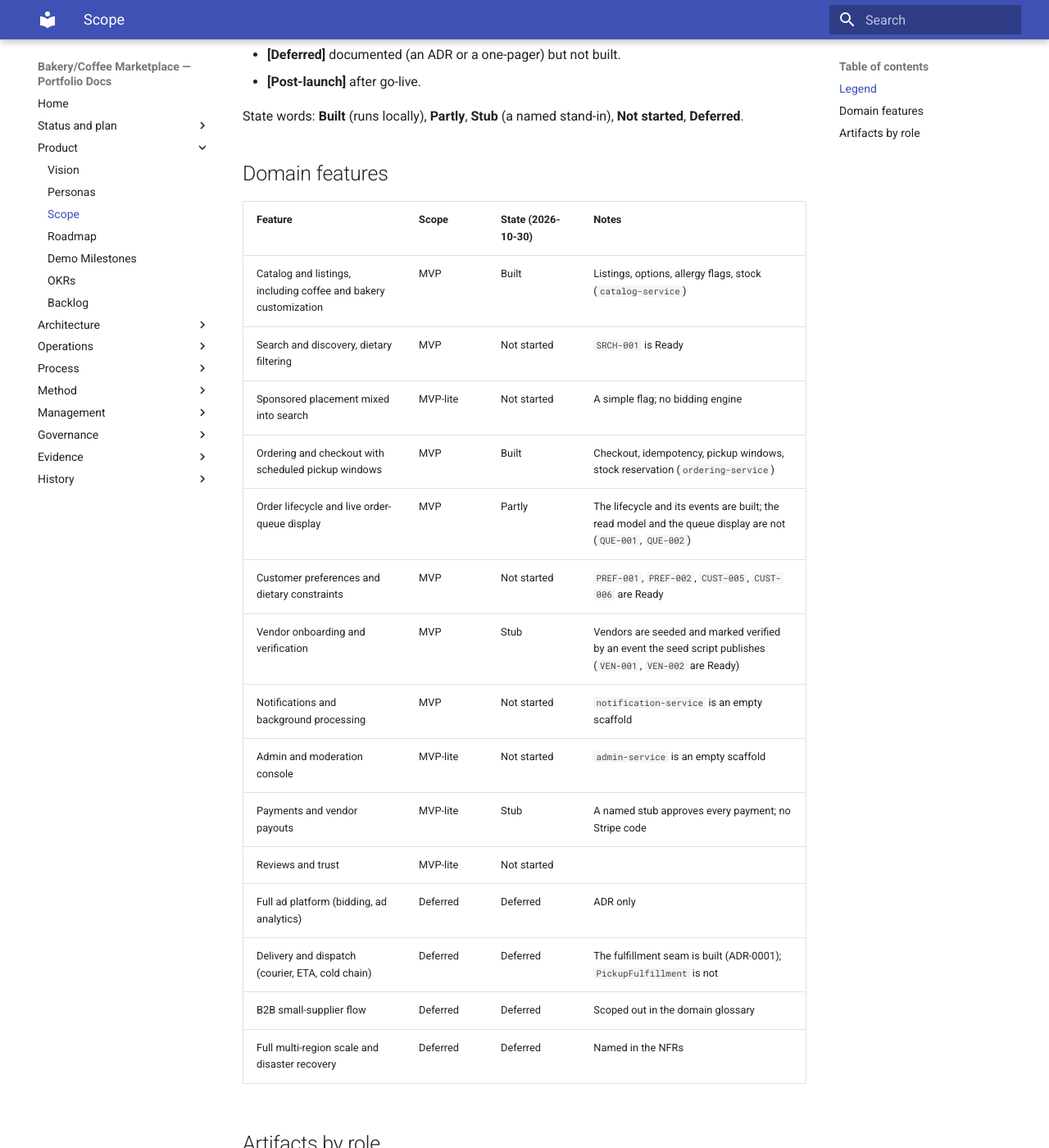
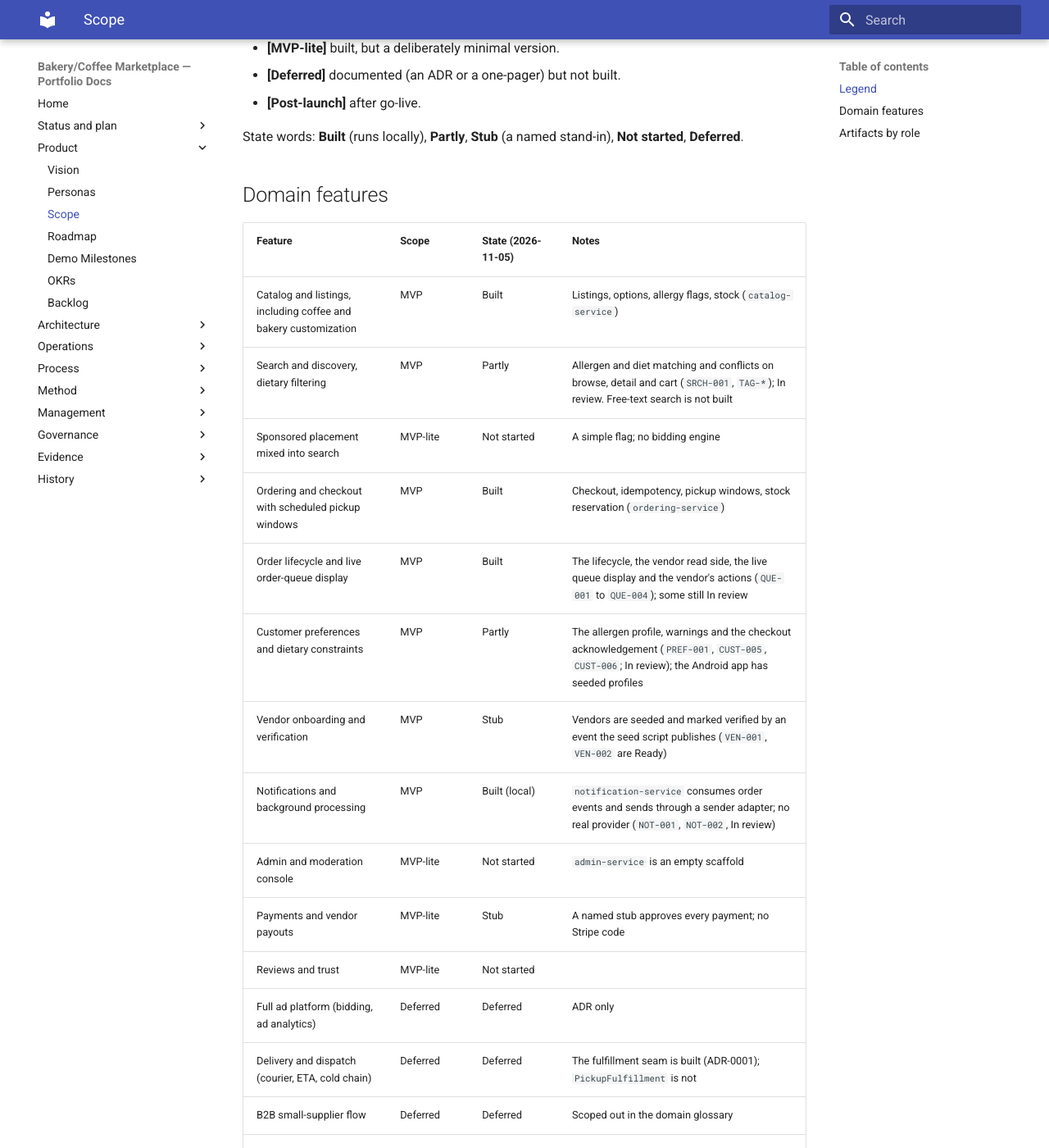
Before and after one commit to benjamin-hedrick/bakery-marketplace, an MkDocs documentation site: the page built from docs/product/scope.md, in a window 1280 px wide and 1400 px high, scrolled down 665 px. Shown: the whole window at 82% size. Built offline with MkDocs 1.6.1 and Material for MkDocs 9.7.7, drawn with Linux system fonts in a browser that asks for light colours; some of the changed text lies outside the part shown.

Commit message:
Docs: README, scope, index and roadmap refreshed to the state of 2026-11-05 (notifications, live queue, personalization, Android app, 23 ADRs)
Co-Authored-By: Claude Sonnet 5.5 <noreply@anthropic.com>

```diff
--- a/docs/product/scope.md
+++ b/docs/product/scope.md
@@ -1,6 +1,6 @@
 # Scope: features and artifacts, and where each stands
 
-> **Status:** Current · written 2026-10-30. Moved from the repository's original `portfolio-plan.md` (September 2026, now in `docs/history/portfolio-plan-2026-09.md`): the scope decisions and the MVP legend are the original's; the "State" columns are new and say what exists in the repository on this date. "Built" means built and run locally. Nothing is deployed.
+> **Status:** Current · written 2026-10-30, state column refreshed 2026-11-05. Moved from the repository's original `portfolio-plan.md` (September 2026, now in `docs/history/portfolio-plan-2026-09.md`): the scope decisions and the MVP legend are the original's; the "State" columns are new and say what exists in the repository on this date. "Built" means built and run locally. Nothing is deployed.
 
 A pickup-based marketplace connecting customers with local bakeries and coffee shops and with independent or homemade vendors, with dietary preference matching, order customization, a live order-queue display and sponsored placement in search. Designed so delivery and dispatch can be added without building them in v1. The project exists to show end-to-end ownership across architecture, engineering lead, product, digital product management, operations and platform roles.
 
@@ -17,16 +17,16 @@ State words: **Built** (runs locally), **Partly**, **Stub** (a named stand-in),
 
 ## Domain features
 
-| Feature | Scope | State (2026-10-30) | Notes |
+| Feature | Scope | State (2026-11-05) | Notes |
 |---|---|---|---|
 | Catalog and listings, including coffee and bakery customization | MVP | Built | Listings, options, allergy flags, stock (`catalog-service`) |
-| Search and discovery, dietary filtering | MVP | Not started | `SRCH-001` is Ready |
+| Search and discovery, dietary filtering | MVP | Partly | Allergen and diet matching and conflicts on browse, detail and cart (`SRCH-001`, `TAG-*`); In review. Free-text search is not built |
 | Sponsored placement mixed into search | MVP-lite | Not started | A simple flag; no bidding engine |
 | Ordering and checkout with scheduled pickup windows | MVP | Built | Checkout, idempotency, pickup windows, stock reservation (`ordering-service`) |
-| Order lifecycle and live order-queue display | MVP | Partly | The lifecycle and its events are built; the read model and the queue display are not (`QUE-001`, `QUE-002`) |
-| Customer preferences and dietary constraints | MVP | Not started | `PREF-001`, `PREF-002`, `CUST-005`, `CUST-006` are Ready |
+| Order lifecycle and live order-queue display | MVP | Built | The lifecycle, the vendor read side, the live queue display and the vendor's actions (`QUE-001` to `QUE-004`); some still In review |
+| Customer preferences and dietary constraints | MVP | Partly | The allergen profile, warnings and the checkout acknowledgement (`PREF-001`, `CUST-005`, `CUST-006`; In review); the Android app has seeded profiles |
 | Vendor onboarding and verification | MVP | Stub | Vendors are seeded and marked verified by an event the seed script publishes (`VEN-001`, `VEN-002` are Ready) |
-| Notifications and background processing | MVP | Not started | `notification-service` is an empty scaffold |
+| Notifications and background processing | MVP | Built (local) | `notification-service` consumes order events and sends through a sender adapter; no real provider (`NOT-001`, `NOT-002`, In review) |
 | Admin and moderation console | MVP-lite | Not started | `admin-service` is an empty scaffold |
 | Payments and vendor payouts | MVP-lite | Stub | A named stub approves every payment; no Stripe code |
 | Reviews and trust | MVP-lite | Not started | |
@@ -111,8 +111,8 @@ State words: **Built** (runs locally), **Partly**, **Stub** (a named stand-in),
 
 | Artifact | Scope | State |
 |---|---|---|
-| Working services for the MVP feature set | MVP | Partly: `catalog-service` and `ordering-service`; two services are scaffolds |
-| Tests and CI/CD pipeline | MVP | Partly: tests and an Azure Pipelines build and test baseline; no CD |
+| Working services for the MVP feature set | MVP | Partly: `catalog-service`, `ordering-service` and `notification-service`; `admin-service` is a scaffold. Also the BFF, two web apps and an Android app, all local |
+| Tests and CI/CD pipeline | MVP | Partly: tests and an Azure Pipelines build and test baseline (including web, queue, session and mobile jobs); no CD. A dev-environment pipeline exists but has not been applied |
 | Docs site published | MVP | Not published: the MkDocs configuration exists |
 | Narrative top-level README | MVP | Done: the repository's `README.md` |
 | GitHub Projects board as public roadmap | MVP | Not created (register item 12) |
```
Also changed, not shown: other parts of docs/product/scope.md (+1 -1 lines), README.md (+9 -8 lines), docs/index.md (+3 -2 lines), docs/product/roadmap.md (+7 -6 lines).
